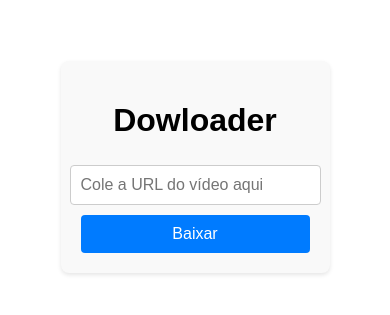
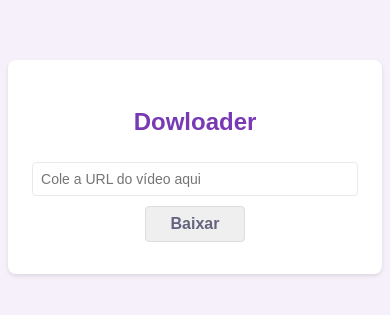
Before and after one commit to Ledelara/video-downloader-fullstack, a React app in the folder frontend/: page / in a window 390 px wide. Shown: the part 279-594 px from the top of the page. Built offline with nearby package versions, Linux system fonts and the light colour scheme; the HTML template or start-up script is replaced by a standard one.

Commit message:
💄 style: adicionando estilos personalizados para a aplicação

```diff
--- a/frontend/src/components/Form/Form.css
+++ b/frontend/src/components/Form/Form.css
@@ -3,36 +3,57 @@
   flex-direction: column;
   align-items: center;
   justify-content: center;
-  padding: 20px;
-  background-color: #f9f9f9;
+  padding: 4em 2em;
+  background-color: #fff;
   border-radius: 8px;
   box-shadow: 0 2px 4px rgba(0, 0, 0, 0.1);
+  width: 100%;
+  color: #63637e;
 }
 
 .title {
   font-size: 2rem;
   margin-bottom: 1rem;
+  color: #773ab4;
 }
 
 .input {
   width: 100%;
   padding: 10px;
   margin: 10px 0;
-  border: 1px solid #ccc;
+  border: 1px solid #eaeaea;
   border-radius: 4px;
   font-size: 16px;
 }
 
+.input:focus {
+  border-color: #773ab4;
+  outline: none;
+  box-shadow: 0 0 5px rgba(119, 58, 180, 0.5);
+}
+
 .button {
-  width: 100%;
+  width: 100px;
   padding: 10px;
-  background-color: #007bff;
-  color: white;
-  border: none;
+  border: 1px solid #dcdce3;
   border-radius: 4px;
   font-size: 16px;
   cursor: pointer;
   transition: background-color 0.3s ease;
+  font-weight: bold;
+  color: #63637e;
+}
+
+.button:hover {
+  background-color: #773ab4;
+  color: white;
+  border: 1px solid #773ab4;
+  box-shadow: 0 0 5px rgba(119, 58, 180, 0.5);
+}
+.button:disabled {
+  background-color: #eaeaea;
+  color: #a1a1a1;
+  cursor: not-allowed;
 }
 
 .message {
@@ -44,3 +65,21 @@
 .error-message {
   color: red;
 }
+
+@media screen and (max-width: 768px) {
+  .form-container {
+    padding: 2em 1em;
+  }
+  .title {
+    font-size: 1.5rem;
+  }
+
+  .input {
+    padding: 8px;
+    font-size: 14px;
+    width: 90%;
+  }
+  .button {
+    padding: 8px;
+  }
+}
--- a/frontend/src/components/container/Container.css
+++ b/frontend/src/components/container/Container.css
@@ -1,7 +1,7 @@
 .container {
   padding: 2rem;
   font-family: sans-serif;
-  max-width: 800px;
+  max-width: 500px;
   margin: 0 auto;
   min-height: 100vh;
   display: flex;
--- /dev/null
+++ b/frontend/src/index.css
@@ -0,0 +1,3 @@
+body {
+  background-color: #f5f0fa;
+}
--- a/frontend/src/main.tsx
+++ b/frontend/src/main.tsx
@@ -1,7 +1,9 @@
 import { StrictMode } from 'react'
 import { createRoot } from 'react-dom/client'
+import { QueryClient, QueryClientProvider } from '@tanstack/react-query'
 import App from './App.tsx'
-import { QueryClient, QueryClientProvider } from '@tanstack/react-query'
+import './index.css'
+
 
 const queryClient = new QueryClient();
 
```
